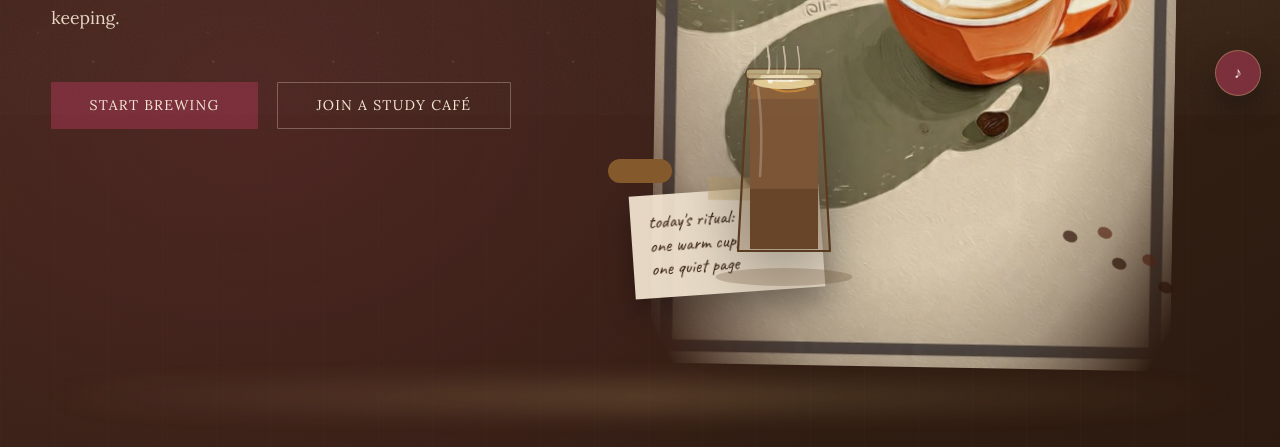
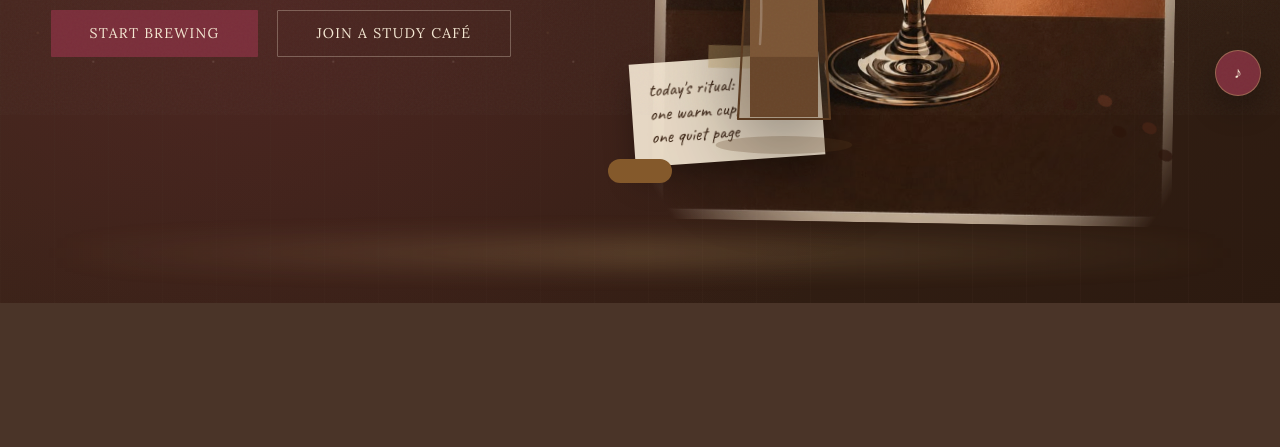
Before and after one commit to SELENA1405/Brew-Focus, a plain HTML site: page index.html in a window 1280 px wide. Shown: the part 685-1132 px from the top of the page. After the commit the page ends 988 px from the top, so only its background shows below. Drawn offline with nearby package versions, Linux system fonts and the light colour scheme; a web font is replaced by a local one.

Commit message:
Update image source for desk art

```diff
--- a/index.html
+++ b/index.html
@@ -39,7 +39,7 @@
       </div>
     </div>
     <div class="desk-scene" aria-hidden="true">
-      <img class="desk-art" src="assets/image/cafe-desk-reference.jpeg" alt="">
+      <img class="desk-art" src="assets/image/Espresso Martini Poster.jpeg" alt="">
       <div class="desk-note">today's ritual:<br>one warm cup,<br>one quiet page</div>
       <div class="bean-trail"></div>
       <div class="hero-cup" id="hero-cup"></div>
```
